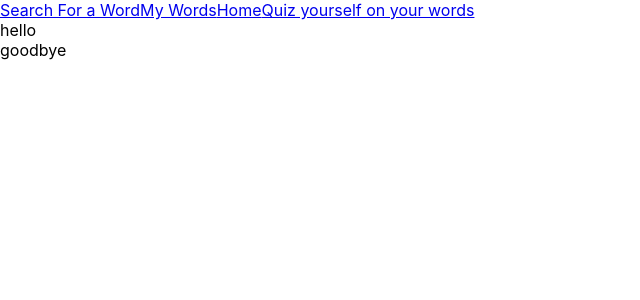
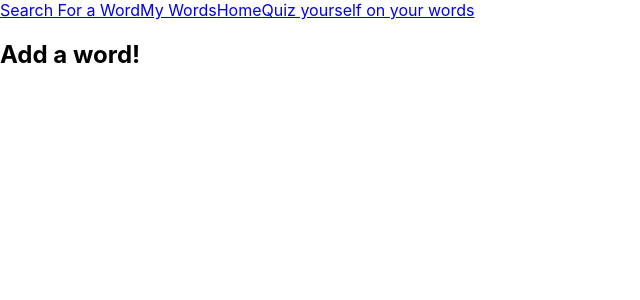
Before and after one commit to taylorjohnson141/learnlo, a React (Create React App) app: page /myWords in a window 1280 px wide. Shown: the top 300 px of the page, without its empty margins (0-640 px from the left). Built offline with nearby package versions, Linux system fonts and the light colour scheme.

Commit message:
Add h1 for when user has no words

```diff
--- a/src/App/App.js
+++ b/src/App/App.js
@@ -9,7 +9,7 @@ class App extends Component {
   constructor(){
     super()
     this.state = {
-      favoriteWords:['hello','goodbye']
+      favoriteWords:[]
     }
   }
   render() {
--- a/src/SearchBar/SearchBar.js
+++ b/src/SearchBar/SearchBar.js
@@ -12,20 +12,25 @@ class SearchBar extends Component{
   handleChange = (event) =>{
     this.setState({currentWord:event.target.value})
   }
-  handleSubmit = (event) =>{
+  handleSubmit = async (event) =>{
     event.preventDefault()
-    getWord(this.state.currentWord)
-    .then( definition => this.setState({word:definition})
-    )
+    let definition = await getWord(this.state.currentWord)
+    this.setState({word:definition})
   }
   render(){
+    let word = ''
+    if(this.state.word){
+      word =   <Word currentWord = {this.state.word}></Word>
+
+    }
+
     return(
       <form onSubmit = {this.handleSubmit}>
         <label>
           Input a word would you like to Study!
           <input type="text" value = {this.currentWord} onChange = {this.handleChange} />
       </label>
-      <Word currentWord = {this.state.word}></Word>
+      {word}
       </form>
     )
   }
--- a/src/UserWords/UserWords.js
+++ b/src/UserWords/UserWords.js
@@ -1,11 +1,12 @@
 import React from 'react'
 import Word from '../Word/Word'
 function UserWords (props){
-  console.log(props)
+  if(props.words.length === 0){
+    return <h1>Add a word!</h1>
+  }
   let wordsDisplay = props.words.map(word =>{
     return <div><Word currentWord = {word}/></div>
   })
-  console.log(wordsDisplay)
   return(
     <section>
       {wordsDisplay}
--- a/src/Word/Word.js
+++ b/src/Word/Word.js
@@ -1,12 +1,16 @@
 import React, { Component } from 'react'
-class Word extends Component{
-
-  render (){
-    return(
+ function Word (props){
+   console.log('word is the word', props.currentWord)
+   if(!props.currentWord ){
+     return <h1>Add a word!</h1>
+   }
+  return(
     <section>
-    {this.props.currentWord}
+    {props.currentWord.hwi.hw}
+    English Transaltion
+    {props.currentWord.shortdef[0]}
   </section>
     )
   }
-}
+
 export default Word
--- a/src/fetchCalls/fetchCalls.js
+++ b/src/fetchCalls/fetchCalls.js
@@ -1,6 +1,6 @@
 export let getWord = async (word) =>{
-  console.log(process.env.REACT_APP_API_KEY)
   let response = await fetch(`https://www.dictionaryapi.com/api/v3/references/spanish/json/${word}?key=${process.env.REACT_APP_API_KEY}`)
   let definition = await response.json()
-return definition
+  console.log(definition)
+return definition[0]
 }
```
